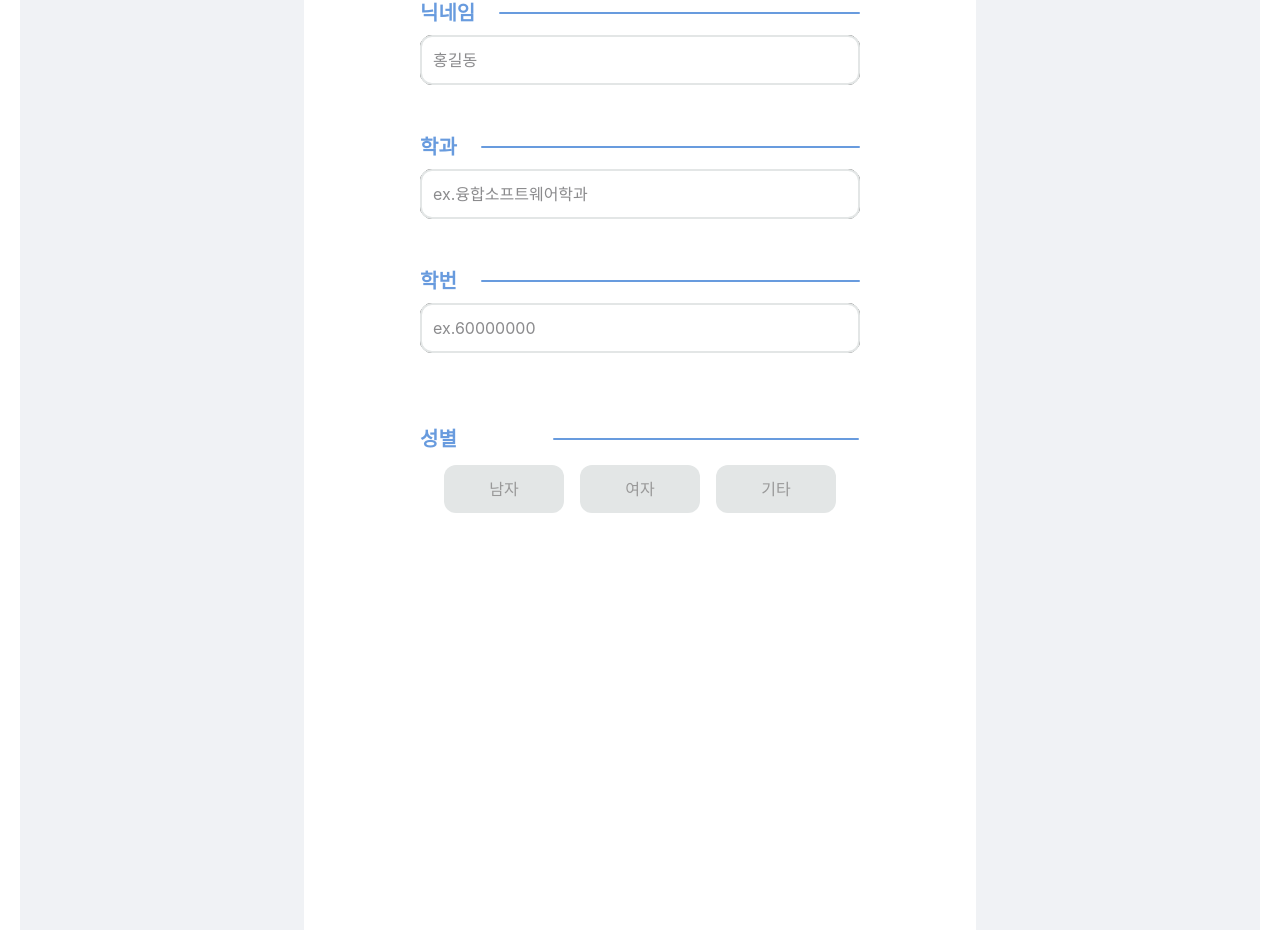
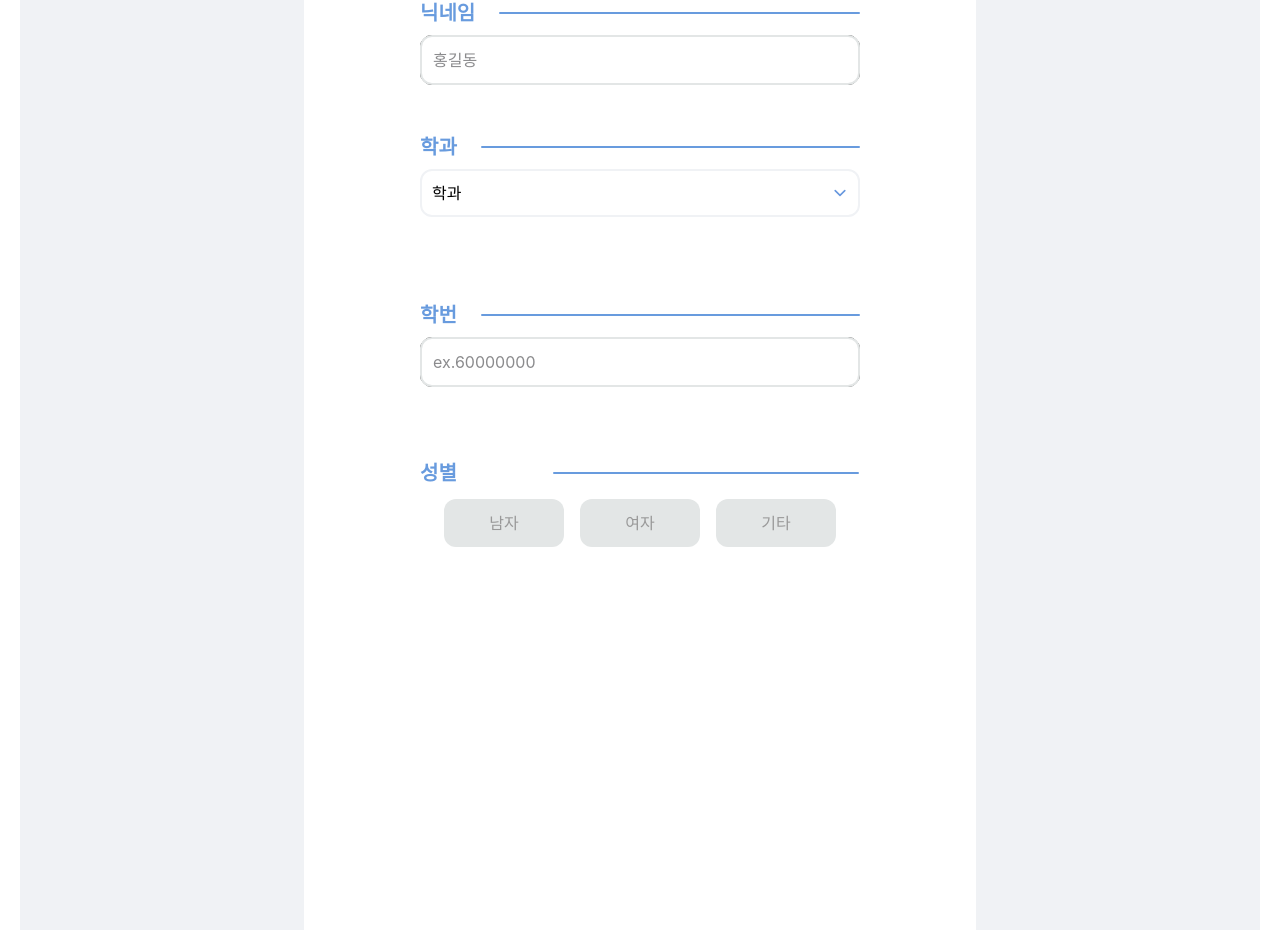
Before and after one commit to NOVA-MJU/MJS-FRONT, a React (Vite) app: page /register in a window 1280 px wide. Shown: the part 933-1863 px from the top of the page. Built offline with nearby package versions, Linux system fonts and the light colour scheme; a web font is replaced by a local one.

Commit message:
<Feat> 학과 선택 input을 드롭다운 컴포넌트로 변경

```diff
--- /dev/null
+++ b/src/components/molecules/DropdownField/index.tsx
@@ -0,0 +1,72 @@
+import React, { useState } from 'react';
+import ArrowDown from '../../../assets/btn_arrow_pub.svg';
+import { MAJORS } from '../../../constants/departments'; // dummy 데이터
+import clsx from 'clsx';
+
+interface Props {
+  label: string;
+  selected: string;
+  onSelect: (v: string) => void;
+  placeholder?: string;
+  error?: boolean;
+}
+
+const DropdownField: React.FC<Props> = ({
+  label,
+  selected,
+  onSelect,
+  placeholder = '학과',
+  error,
+}) => {
+  const [open, setOpen] = useState(false);
+
+  return (
+    <div className='relative w-full flex flex-col gap-2'>
+      {/* 라벨 + 라인 */}
+      <div className='flex items-center gap-6'>
+        <label className='text-blue-10 text-xl font-semibold whitespace-nowrap'>{label}</label>
+        <hr className='flex-1 border-t-2 border-blue-10 rounded-xl' />
+      </div>
+
+      {/* 선택 박스 */}
+      <button
+        type='button'
+        className={clsx(
+          'w-full p-3 rounded-xl outline-2 outline-offset-[-2px] flex justify-between items-center',
+          open ? 'outline-blue-20 bg-grey-02' : 'outline-grey-05 bg-white',
+        )}
+        onClick={() => setOpen(!open)}
+      >
+        <span className={clsx('text-base', selected ? 'text-black' : 'text-grey-30')}>
+          {selected || placeholder}
+        </span>
+        <img src={ArrowDown} alt='dropdownBtn' className='w-4 h-4' />
+      </button>
+
+      {/* 옵션 리스트 */}
+      {open && (
+        <ul className='absolute top-22 left-0 z-10 mt-1 w-full bg-white rounded-xl shadow max-h-48 overflow-auto'>
+          {MAJORS.map((m) => (
+            <li
+              key={m}
+              className='px-4 py-2 hover:bg-blue-10/10 cursor-pointer'
+              onClick={() => {
+                onSelect(m);
+                setOpen(false);
+              }}
+            >
+              {m}
+            </li>
+          ))}
+        </ul>
+      )}
+
+      {/* 에러 메시지 공간 확보 (필요 시) */}
+      <p className='text-xs mt-2 min-h-[20px] text-red-500'>
+        {error ? '학과를 선택해주세요.' : '\u00A0'}
+      </p>
+    </div>
+  );
+};
+
+export default DropdownField;
--- a/src/components/organisms/RegisterForm/index.tsx
+++ b/src/components/organisms/RegisterForm/index.tsx
@@ -2,7 +2,7 @@ import React, { useState } from 'react';
 import InputField from '../../molecules/InputField';
 import GenderSelector from '../../molecules/GenderSelector';
 import Button from '../../atoms/button/Button';
-
+import DropdownField from '../../molecules/DropdownField';
 const RegisterForm: React.FC = () => {
   const [id, setId] = useState('');
   const [pw, setPw] = useState('');
@@ -95,13 +95,7 @@ const RegisterForm: React.FC = () => {
               value={nickname}
               onChange={(e) => setNickname(e.target.value)}
             />
-            <InputField
-              label='학과'
-              type='text'
-              placeholder='ex.융합소프트웨어학과'
-              value={department}
-              onChange={(e) => setDepartment(e.target.value)}
-            />
+            <DropdownField label='학과' selected={department} onSelect={setDepartment} />
             <div className='h-[110px]'>
               <InputField
                 label='학번'
--- /dev/null
+++ b/src/constants/departments.ts
@@ -0,0 +1,9 @@
+export const MAJORS = [
+  '융합소프트웨어학과',
+  '경영학과',
+  '경제학과',
+  '전자공학과',
+  '화학공학과',
+  '심리학과',
+  '국어국문학과',
+];
```
Also changed, not shown: src/assets/btn_arrow_pub.svg (added).
